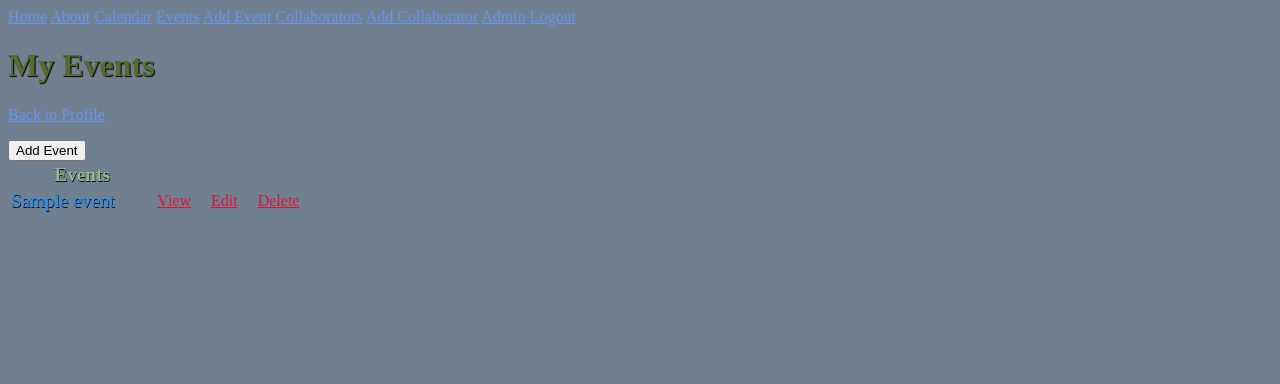
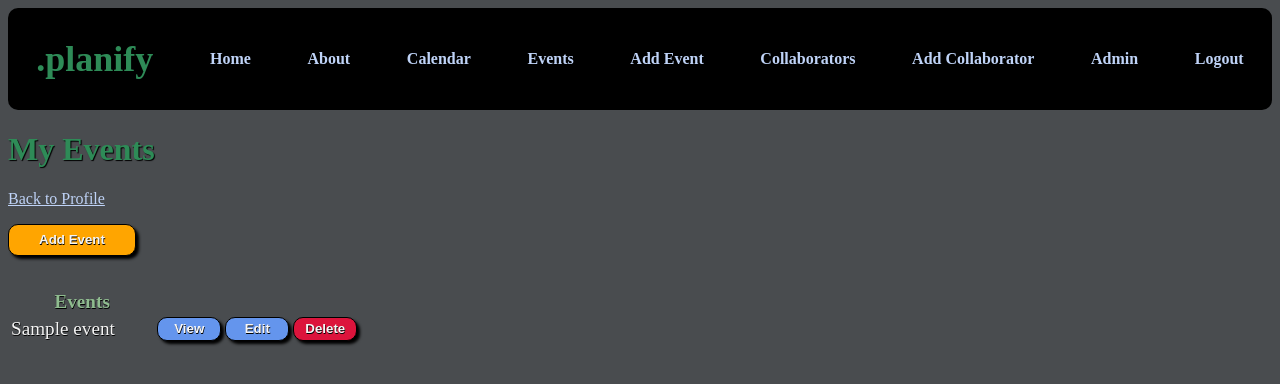
Before and after one commit to nabilk11/django_student_planner, a Django app: page /events/ in a window 1280 px wide. Shown: the top 384 px of the page. Run offline with Django 4.2, Linux system fonts and the light colour scheme; a user stored in the database is signed in; tables that the repository leaves empty hold one stand-in row (values such as "Sample post").

Commit message:
added additional styling and edits to template

```diff
--- a/main_app/static/styles/styles.css
+++ b/main_app/static/styles/styles.css
@@ -4,11 +4,11 @@
 /* GENERAL STYLES */
 
 body {
-    background-color: slategrey;
+    background-color: rgb(73, 76, 79);
 }
 
 .header {
-    color: darkolivegreen;
+    color: seagreen;
     text-shadow: 1px 1px 1px black;
 }
 
@@ -17,6 +17,107 @@ body {
     text-shadow: .5px .5px .5px black;
 }
 
+
+/* BUTTON STYLING */
+
+
+.btn-add {
+    background-color: orange;
+    font-weight: bold;
+    color: whitesmoke;
+    border: 1px solid black;
+    border-radius: 10px;
+    width: 8rem;
+    height: 2rem;
+    box-shadow: 3px 3px 3px black;
+    cursor: pointer;
+    text-shadow: .5px .5px .5px black;
+
+}
+
+
+.btn-one {
+    background-color: cornflowerblue;
+    font-weight: bold;
+    color: whitesmoke;
+    border: 1px solid black;
+    border-radius: 10px;
+    width: 8rem;
+    height: 2rem;
+    box-shadow: 3px 3px 3px black;
+    cursor: pointer;
+    text-shadow: .5px .5px .5px black;
+
+}
+
+.btn-one:hover {
+    transform: scale(1.08);
+    transition: .3s all ease;
+}
+
+.btn-add:hover {
+    transform: scale(1.08);
+    transition: .3s all ease;
+}
+
+.btn-sm {
+    background-color: cornflowerblue;
+    font-weight: bold;
+    color: whitesmoke;
+    border: 1px solid black;
+    border-radius: 10px;
+    width: 4rem;
+    height: 1.5rem;
+    box-shadow: 3px 3px 3px black;
+    cursor: pointer;
+    font-weight: bold;
+    text-shadow: .5px .5px .5px black;
+
+
+}
+
+
+.btn-sm-del {
+    background-color: crimson;
+    font-weight: bold;
+    color: whitesmoke;
+    border: 1px solid black;
+    border-radius: 10px;
+    width: 4rem;
+    height: 1.5rem;
+    box-shadow: 3px 3px 3px black;
+    cursor: pointer;
+    font-weight: bold;
+    text-shadow: .5px .5px .5px black;
+
+}
+
+
+
+/* NAVBAR STYLING */
+nav {
+    background-color: rgb(0, 0, 0);
+    width: 100%;
+    top: 0;
+    border-radius: 10px;
+    display: flex;
+    align-items: center;
+    justify-content: space-around;
+}
+
+.nav-logo {
+    text-decoration: none;
+    font-size: 1.5em;
+    color: seagreen;
+}
+
+.nav-link {
+    text-decoration: none;
+    font-weight: bold;
+
+
+
+}
 
 
 /* CALENDAR PAGE STYLING */
@@ -69,7 +170,14 @@ li {
 }
 
 a {
-    color: cornflowerblue;
+    color: rgb(191, 211, 247);
+}
+
+.cal-item {
+    color: orange;
+    cursor: pointer;
+    text-decoration: none;
+    font-weight: 500;
 }
 
 /* ALL EVENTS LIST */
@@ -80,7 +188,7 @@ tr .event-list-link {
 
 tr .event-list-title {
     padding-right: 2em;
-    color: dodgerblue;
+    color: whitesmoke;
     text-decoration: none;
     font-size: larger;
     text-shadow: .5px .5px .5px black;
--- a/main_app/templates/base.html
+++ b/main_app/templates/base.html
@@ -13,7 +13,8 @@
     </title>
 </head>
 <body>
-    <nav class="nav-bar" >
+    <nav class="nav-bar">
+        <a href="/" class="nav-logo"><h1 class="nav-logo">.planify</h1></a>
         <a href="/" class="nav-link">Home</a>
         <a href="/about/" class="nav-link">About</a>
         {% if user.is_authenticated %}
--- a/main_app/templates/collaborators_index.html
+++ b/main_app/templates/collaborators_index.html
@@ -8,10 +8,10 @@ Planify | All Collaborators
     <h1 class="header">My Collaborators</h1>
     <p>Collaborators are members of your team, classmates, and friends. You can add Collaborators to your events or simply keep them in DB for quick access to contact information.</p>
     <a href="">Back to Profile</a>
-    <a href="{% url 'add_collaborator' %}"><button class="btn">Add New Collaborator</button></a>
+    <a href="{% url 'add_collaborator' %}"><button class="btn-add">Add Collaborator</button></a>
 </div>
 
-<table>
+<table style="margin-top: 2em;" >
     <tr>
         <th class="sub-header" style="font-size: larger;">Collaborators</th>
         <th class="sub-header" style="font-size: larger;">Role</th>
--- a/main_app/templates/event_list.html
+++ b/main_app/templates/event_list.html
@@ -7,10 +7,10 @@ Planify | Event List
 <div class="header-container">
     <h1 class="header">My Events</h1>
     <p><a href="">Back to Profile</a> </p>
-    <a href="{% url 'event_create' %}"><button class="btn">Add Event</button></a>
+    <a href="{% url 'event_create' %}"><button class="btn-add">Add Event</button></a>
 </div>
 
-<table>
+<table style="margin-top: 2em;" >
     <tr>
         <th class="sub-header" style="font-size: larger;">Events</th>
         <th></th>
@@ -19,9 +19,9 @@ Planify | Event List
     {% for event in events %}
     <tr>
         <td><a class="event-list-title" href="{% url 'event_detail' event.id %}">{{ event.title }}</a></td>
-        <td><a class="event-list-link" href="{% url 'event_detail' event.id %}">View</a></td>
-        <td><a class="event-list-link" href="{% url 'event_update' event.id %}">Edit</a></td>
-        <td><a class="event-list-link" href="{% url 'event_delete' event.id %}">Delete</a></td>
+        <td><a href="{% url 'event_detail' event.id %}"><button class="btn-sm" >View</button></a></td>
+        <td><a href="{% url 'event_update' event.id %}"><button class="btn-sm" >Edit</button></a></td>
+        <td><a href="{% url 'event_delete' event.id %}"><button class="btn-sm-del" >Delete</button></a></td>
 
 
     </tr>
```
